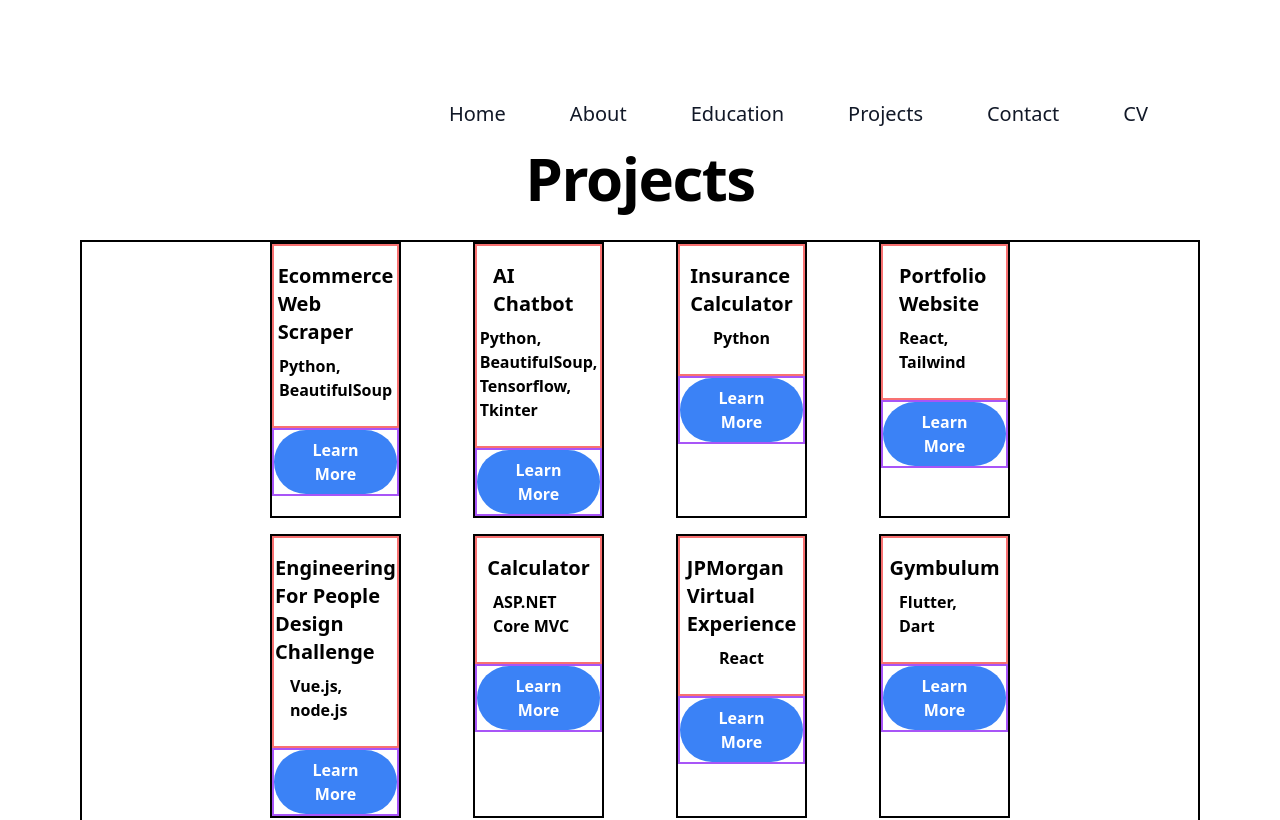
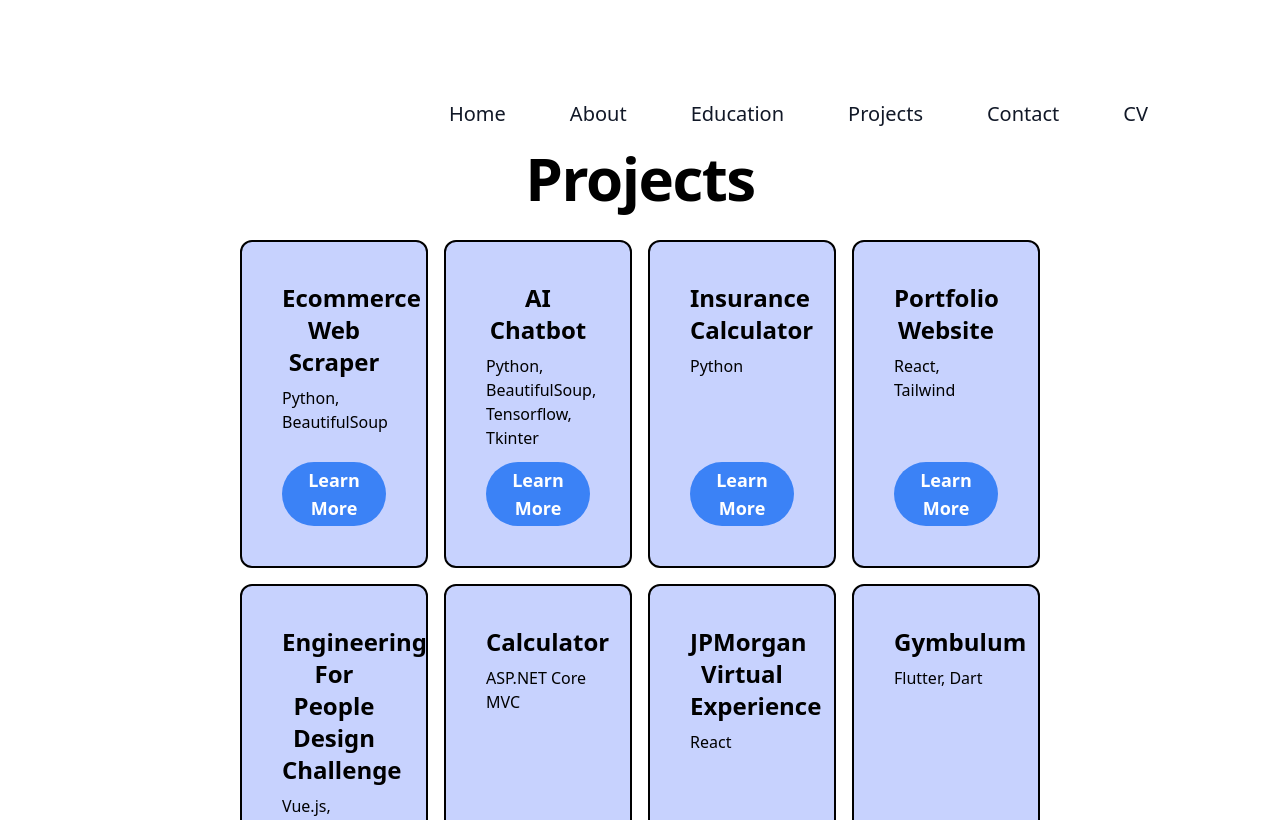
Before and after one commit to jappleyard28/Portfolio, a React (Create React App) app: page /Portfolio/projects in a window 1280 px wide. Shown: the top 820 px of the page. Built offline with nearby package versions, Linux system fonts and the light colour scheme.

Commit message:
fixed button bug

```diff
--- a/src/components/Modal.js
+++ b/src/components/Modal.js
@@ -30,7 +30,11 @@ function Modal({open, onClose, name, description}) {
     if(!open) return null
 
     var slides = [];
-    if (name === "Calculator")
+    // if (name === "Calculator")
+    // {
+    //     slides = [];
+    // }
+    if (name === "Chess")
     {
         slides = [knightMov, pawnHigh, pawnMov, rookMov, startingPos];
     }
@@ -100,8 +104,8 @@ function Modal({open, onClose, name, description}) {
             </div>
             {/* image, title and description */}
             <div class="grid max-w-[75%] max-h-[75%] px-4 py-8 mx-auto lg:gap-8 xl:gap-0 lg:grid-cols-12 border-2 border-red-600 content-center">
-                <div class="hidden lg:mt-0 lg:col-span-5 lg:flex rounded-lg border-2 border-black">
-                    <img src={slides[currentIndex]} alt={name} class="rounded-lg border-2 border-blue-600" />
+                <div class="hidden lg:mt-0 lg:col-span-5 lg:flex rounded-2xl border-black shadow-2xl overflow-hidden">
+                    <img src={slides[currentIndex]} alt={name} class="rounded-lg  border-blue-600" />
                 </div>
                 {/* title and description */}
                 <div class="mr-auto place-self-center lg:col-span-7 border-2 border-black px-4">
@@ -123,30 +127,3 @@ function Modal({open, onClose, name, description}) {
 }
 
 export default Modal
-
-        // <div className='bg-white max-w-4xl max-h-min w-full m-auto py-16 px-4 relative group rounded-lg'>
-        //     {/* close button */}
-        //     <div className='flex justify-center items-center absolute top-0 right-0 h-16 w-16 m-2'>
-        //         <AiOutlineCloseCircle onClick={onClose} size={50} className='cursor-pointer'/>
-        //     </div>
-
-        //     {/* image */}
-        //     <img src={slides[currentIndex]} alt={name} class="w-full h-80 rounded-md object-scale-down border-4 border-red-600" />
-
-        //     {/* title and description */}
-        //     <div className='rounded-lg border-4 border-violet-600'>
-        //         <div class="flex justify-center font-bold text-2xl border-4 border-indigo-600">{name}</div>
-
-        //         <div className='border-2 border-black rounded-lg'>
-        //             <div class="text-center text-base mb-2">{description}</div>
-        //         </div>
-        //     </div>
-
-        //     {/* arrows */}
-        //     <div className='hidden group-hover:block absolute top-[50%] -translate-x-0 translate-y-[50%] left-5 text-2xl rounded-full p-2 bg-black/20 text-white cursor-pointer'>
-        //         <IoIosArrowBack size={50}  onClick={prevSlide} />
-        //     </div>
-        //     <div className='hidden group-hover:block absolute top-[50%] -translate-x-0 translate-y-[50%] right-5 text-2xl rounded-full p-2 bg-black/20 text-white cursor-pointer'>
-        //         <IoIosArrowForward size={50} onClick={nextSlide} />
-        //     </div>
-        // </div>
--- a/src/components/Project.js
+++ b/src/components/Project.js
@@ -1,20 +1,25 @@
 import React, {useState} from 'react'
 import Modal from './Modal'
+import image1 from '../images/EcomWebScrap/image1.png'
 
 function Project(props) {
   const [openModal, setOpenModal] = useState(false)
   return (
-    <div class="border-2 border-black mx-7">
-        <Modal name={props.title} description={props.description} open={openModal} onClose={()=> setOpenModal(false)}/>
-        <div class="flex flex-col col-span-1 place-content-between bg-white rounded-lg">
-            <div class="border-2 border-red-400 p-4 h-full">
-              <h1 class="flex justify-center font-bold text-xl mb-2">{props.title}</h1>
-              <p class="flex justify-center font-bold text-base mb-2">{props.tech_stack}</p>
-            </div>
-            <div class="flex justify-center items-center border-2 border-purple-500 h-50 bottom-0">
-              <button onClick={() => setOpenModal(true)} class="bg-blue-500 hover:bg-blue-700 text-white font-bold py-2 px-4 rounded-full mt-auto">Learn More</button>
-            </div>
-          </div>
+
+    <div class="container mx-auto p-6 grid grid-cols-1 gap-4 border-2 rounded-xl border-black bg-indigo-200">
+      <Modal name={props.title} description={props.description} open={openModal} onClose={()=> setOpenModal(false)}/>
+      <div class="col-span-1 flex flex-col p-4">
+        <h2 class="mb-2 font-bold text-2xl text-center">{props.title}</h2>
+        {/* going to use this for tech stack tags which will be a similar shape to the button rn */}
+        {/* <div class="flex flex-wrap mt-auto pt-3 text-xs">
+          <p class="mr-2 mb-2">Tag #1</p>
+          <p class="mr-2 mb-2">Tag #2</p>
+        </div> */}
+        <p class="text-md">{props.tech_stack}</p>
+        <div class="flex justify-center flex-wrap mt-auto pt-3 text-md">
+          <button onClick={() => setOpenModal(true)} class="bg-blue-500 hover:bg-blue-600 text-white text-lg font-bold py-1 px-4 rounded-full mt-auto">Learn More</button>
+        </div>
+      </div>
     </div>
   )
 }
--- a/src/pages/Projects.js
+++ b/src/pages/Projects.js
@@ -4,7 +4,7 @@ const Projects = () => {
     return (
         <div>
             <h1 class='flex justify-center mb-8 text-4xl font-extrabold tracking-tight leading-none md:text-5xl xl:text-6xl'>Projects</h1>
-            <div class="grid sm:grid-cols-1 md:grid-cols-3 xl:grid-cols-4 2xl:grid-cols-5 gap-4 border-2 border-black px-40">
+            <div class="grid sm:grid-cols-1 md:grid-cols-3 xl:grid-cols-4 2xl:grid-cols-5 gap-4 px-40">
                 <Project title="Ecommerce Web Scraper"
                 tech_stack="Python, BeautifulSoup"
                 description="This is a program that utilises web scraping to compare different products from ebay using user input to decide which types of products should be
```
